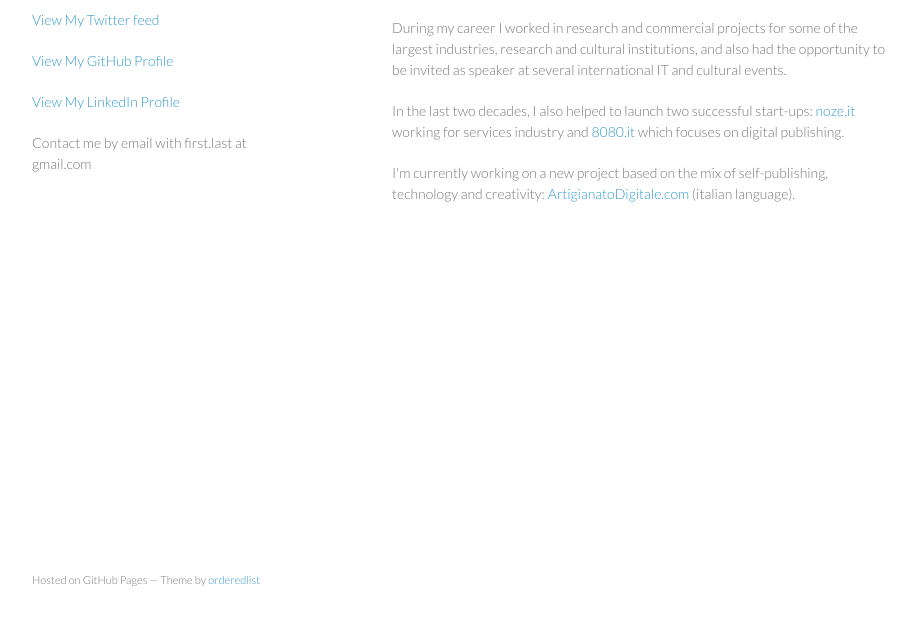
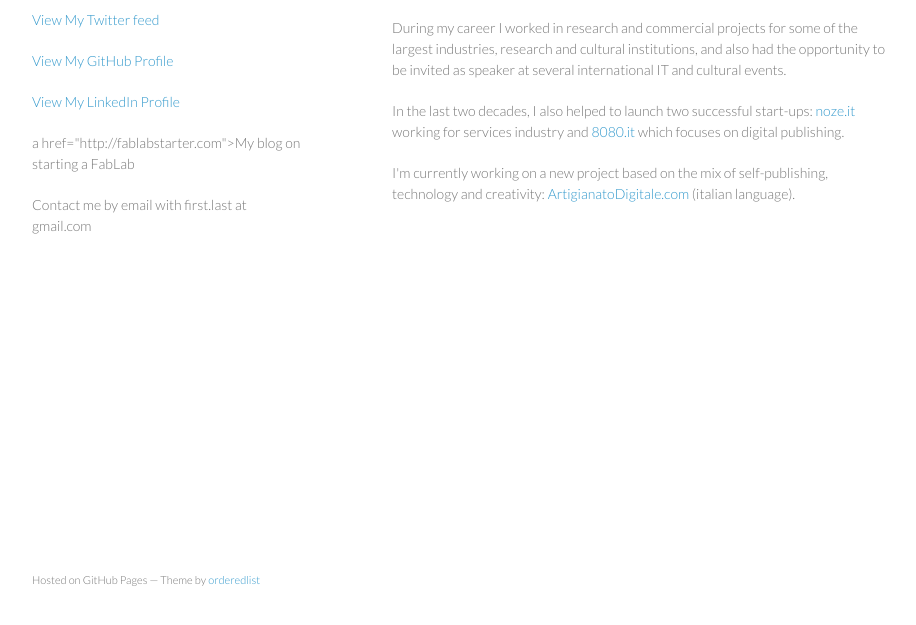
Before and after one commit to fibasile/fibasile.github.io, a plain HTML site: page index.html in a window 1280 px wide. Shown: the part 141-766 px from the top of the page, without its empty margins (178-1094 px from the left). Drawn offline with Linux system fonts and the light colour scheme.

Commit message:
Added fablabstarter blog link

```diff
--- a/index.html
+++ b/index.html
@@ -28,6 +28,7 @@
 
         <p class="view"><a href="http://www.linkedin.com/in/fibasile">View My LinkedIn Profile</a></p>
 
+        <p class="view">a href="http://fablabstarter.com">My blog on starting a FabLab</a></p>
 
         <p class="view">Contact me by email with first.last at gmail.com
 
```
